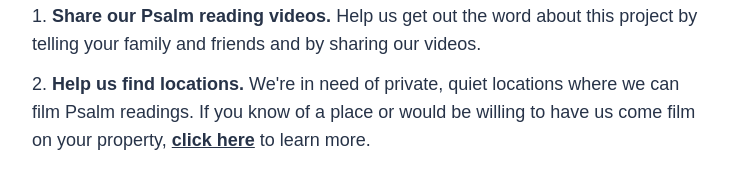
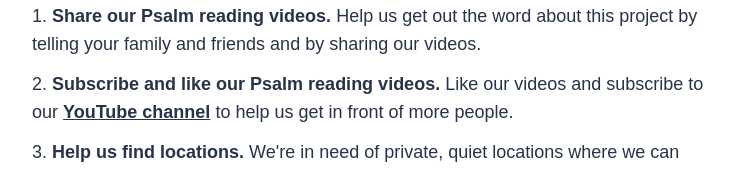
Before and after one commit to Psalms23Project/psalms23project.github.io, a SvelteKit app: page /about in a window 1280 px wide. Shown: the part 1526-1697 px from the top of the page, without its empty margins (272-1007 px from the left). Built offline with nearby package versions, Linux system fonts and the light colour scheme; a small style sheet from the web is missing.

Commit message:
Update about page

```diff
--- a/src/routes/about/+page.svelte
+++ b/src/routes/about/+page.svelte
@@ -56,7 +56,12 @@
       <li class="mt-4">
         <b>Share our Psalm reading videos.</b> Help us get out the word about this project by telling your family and friends and by sharing our videos.
       </li>
-      <li><b>Help us find locations.</b> We're in need of private, quiet locations where we can film Psalm readings. If you know of a place or would be willing to have us come film on your property, <a class="font-semibold underline hover:opacity-90 duration-300 ease-in-out" href="/quest/">click here</a> to learn more.</li>
+      <li>
+        <b>Subscribe and like our Psalm reading videos.</b> Like our videos and subscribe to our <a class="font-semibold underline hover:opacity-90 duration-300 ease-in-out" href="https://youtube.com/@ThePsalms23Project">YouTube channel</a> to help us get in front of more people.
+      </li>
+      <li>
+        <b>Help us find locations.</b> We're in need of private, quiet locations where we can film Psalm readings. If you know of a place or would be willing to have us come film on your property, <a class="font-semibold underline hover:opacity-90 duration-300 ease-in-out" href="/quest/">click here</a> to learn more.
+      </li>
     </ol>
     <hr class="mt-8"/>
     <p class="text-lg mt-8">
```
